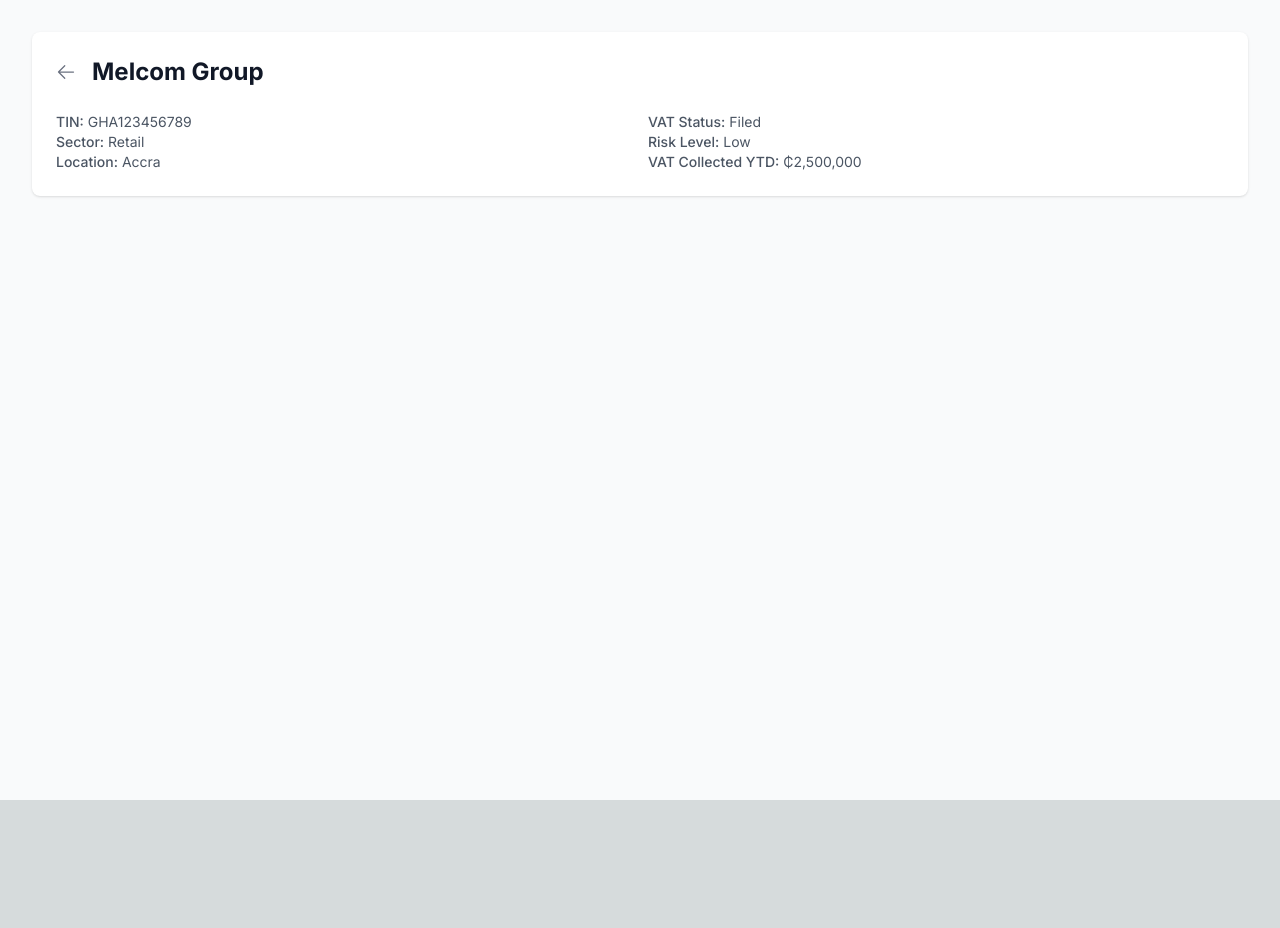
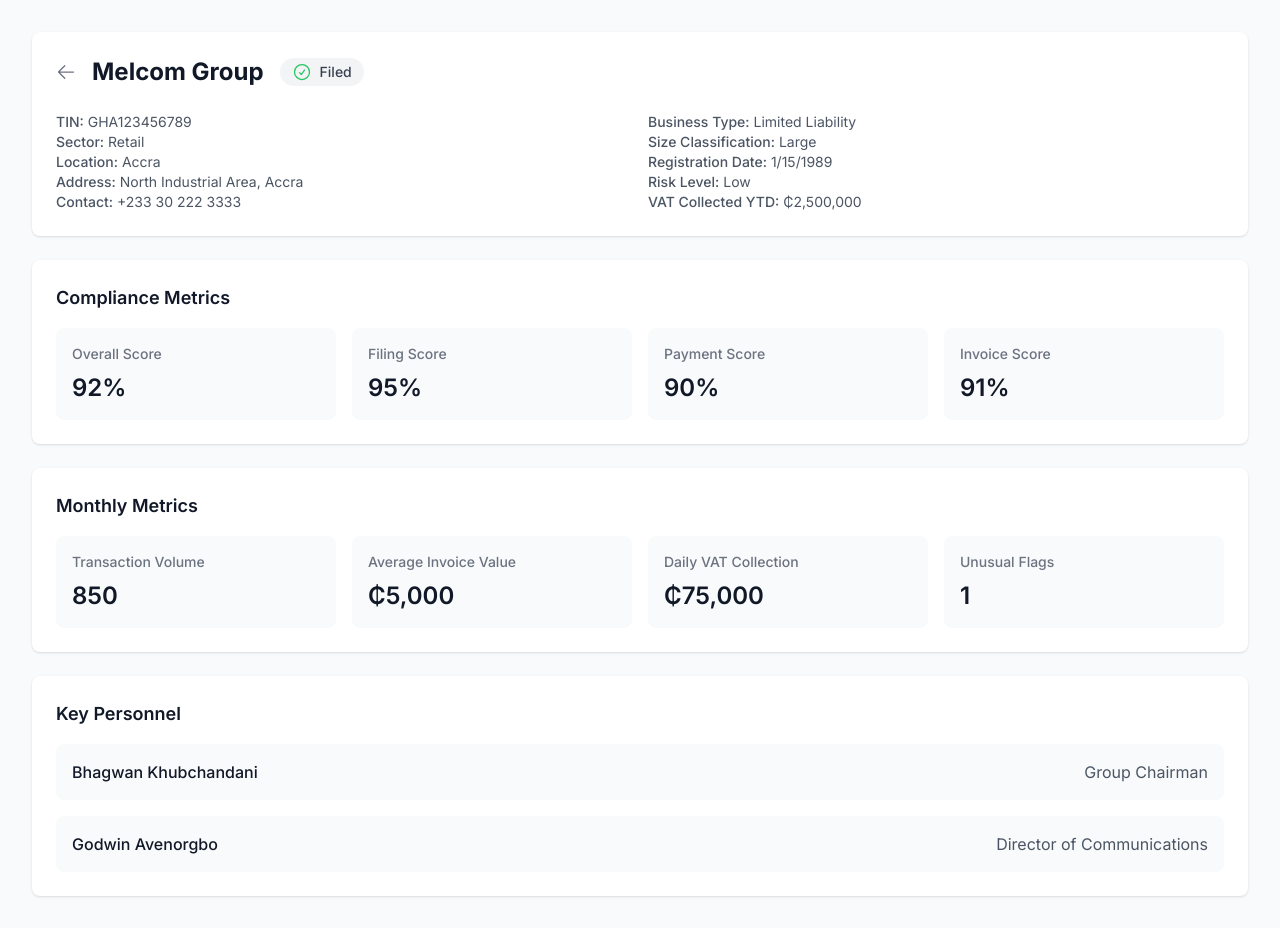
Before and after one commit to benjamint/Ghana-VAT-Portal, a Next.js app: page /businesses/1 in a window 1280 px wide. Before the commit the page ends 800 px from the top, so only its background shows below. Built offline with nearby package versions, Linux system fonts and the light colour scheme.

Commit message:
Restore detailed business information with build-compatible implementation

```diff
--- a/src/app/businesses/[id]/page.tsx
+++ b/src/app/businesses/[id]/page.tsx
@@ -1,4 +1,4 @@
-import { ArrowLeftIcon } from '@heroicons/react/24/outline';
+import { ArrowLeftIcon, CheckCircleIcon, ExclamationTriangleIcon, XCircleIcon } from '@heroicons/react/24/outline';
 import Link from 'next/link';
 import { getBusinessById } from '@/app/lib/data';
 import { notFound } from 'next/navigation';
@@ -19,16 +19,32 @@
     notFound();
   }
 
+  const getStatusIcon = (status: string) => {
+    switch (status) {
+      case 'Filed':
+        return <CheckCircleIcon className="h-5 w-5 text-green-500" />;
+      case 'Pending':
+        return <ExclamationTriangleIcon className="h-5 w-5 text-yellow-500" />;
+      default:
+        return <XCircleIcon className="h-5 w-5 text-red-500" />;
+    }
+  };
+
   return (
     <div className="min-h-screen bg-gray-50">
       <div className="max-w-7xl mx-auto px-4 sm:px-6 lg:px-8 py-8">
-        <div className="bg-white rounded-lg shadow">
+        {/* Basic Information */}
+        <div className="bg-white rounded-lg shadow mb-6">
           <div className="px-4 py-5 sm:p-6">
             <div className="flex items-center gap-4 mb-6">
               <Link href="/businesses" className="text-gray-500 hover:text-gray-700">
                 <ArrowLeftIcon className="w-5 h-5" />
               </Link>
               <h1 className="text-2xl font-bold text-gray-900">{business.name}</h1>
+              <div className="flex items-center gap-2 px-3 py-1 rounded-full bg-gray-100">
+                {getStatusIcon(business.vatStatus)}
+                <span className="text-sm font-medium text-gray-700">{business.vatStatus}</span>
+              </div>
             </div>
 
             <div className="grid grid-cols-2 gap-4 text-sm text-gray-600">
@@ -36,12 +52,97 @@
                 <p><span className="font-medium">TIN:</span> {business.tin}</p>
                 <p><span className="font-medium">Sector:</span> {business.sector}</p>
                 <p><span className="font-medium">Location:</span> {business.location}</p>
+                <p><span className="font-medium">Address:</span> {business.address}</p>
+                <p><span className="font-medium">Contact:</span> {business.contact}</p>
               </div>
               <div>
-                <p><span className="font-medium">VAT Status:</span> {business.vatStatus}</p>
+                <p><span className="font-medium">Business Type:</span> {business.businessType}</p>
+                <p><span className="font-medium">Size Classification:</span> {business.sizeClassification}</p>
+                <p><span className="font-medium">Registration Date:</span> {new Date(business.registrationDate).toLocaleDateString()}</p>
                 <p><span className="font-medium">Risk Level:</span> {business.riskLevel}</p>
                 <p><span className="font-medium">VAT Collected YTD:</span> ₵{business.vatCollectedYTD.toLocaleString()}</p>
               </div>
+            </div>
+          </div>
+        </div>
+
+        {/* Compliance Metrics */}
+        <div className="bg-white rounded-lg shadow mb-6">
+          <div className="px-4 py-5 sm:p-6">
+            <h2 className="text-lg font-semibold text-gray-900 mb-4">Compliance Metrics</h2>
+            <div className="grid grid-cols-4 gap-4">
+              <div className="p-4 bg-gray-50 rounded-lg">
+                <h3 className="text-sm font-medium text-gray-500">Overall Score</h3>
+                <div className="mt-2 text-2xl font-semibold text-gray-900">
+                  {business.complianceScore.overall}%
+                </div>
+              </div>
+              <div className="p-4 bg-gray-50 rounded-lg">
+                <h3 className="text-sm font-medium text-gray-500">Filing Score</h3>
+                <div className="mt-2 text-2xl font-semibold text-gray-900">
+                  {business.complianceScore.filing}%
+                </div>
+              </div>
+              <div className="p-4 bg-gray-50 rounded-lg">
+                <h3 className="text-sm font-medium text-gray-500">Payment Score</h3>
+                <div className="mt-2 text-2xl font-semibold text-gray-900">
+                  {business.complianceScore.payment}%
+                </div>
+              </div>
+              <div className="p-4 bg-gray-50 rounded-lg">
+                <h3 className="text-sm font-medium text-gray-500">Invoice Score</h3>
+                <div className="mt-2 text-2xl font-semibold text-gray-900">
+                  {business.complianceScore.invoice}%
+                </div>
+              </div>
+            </div>
+          </div>
+        </div>
+
+        {/* Monthly Metrics */}
+        <div className="bg-white rounded-lg shadow mb-6">
+          <div className="px-4 py-5 sm:p-6">
+            <h2 className="text-lg font-semibold text-gray-900 mb-4">Monthly Metrics</h2>
+            <div className="grid grid-cols-4 gap-4">
+              <div className="p-4 bg-gray-50 rounded-lg">
+                <h3 className="text-sm font-medium text-gray-500">Transaction Volume</h3>
+                <div className="mt-2 text-2xl font-semibold text-gray-900">
+                  {business.monthlyMetrics.transactionVolume}
+                </div>
+              </div>
+              <div className="p-4 bg-gray-50 rounded-lg">
+                <h3 className="text-sm font-medium text-gray-500">Average Invoice Value</h3>
+                <div className="mt-2 text-2xl font-semibold text-gray-900">
+                  ₵{business.monthlyMetrics.averageInvoiceValue.toLocaleString()}
+                </div>
+              </div>
+              <div className="p-4 bg-gray-50 rounded-lg">
+                <h3 className="text-sm font-medium text-gray-500">Daily VAT Collection</h3>
+                <div className="mt-2 text-2xl font-semibold text-gray-900">
+                  ₵{business.monthlyMetrics.dailyVatCollection.toLocaleString()}
+                </div>
+              </div>
+              <div className="p-4 bg-gray-50 rounded-lg">
+                <h3 className="text-sm font-medium text-gray-500">Unusual Flags</h3>
+                <div className="mt-2 text-2xl font-semibold text-gray-900">
+                  {business.monthlyMetrics.unusualFlags}
+                </div>
+              </div>
+            </div>
+          </div>
+        </div>
+
+        {/* Key Personnel */}
+        <div className="bg-white rounded-lg shadow">
+          <div className="px-4 py-5 sm:p-6">
+            <h2 className="text-lg font-semibold text-gray-900 mb-4">Key Personnel</h2>
+            <div className="space-y-4">
+              {business.keyPersonnel.map((person, index) => (
+                <div key={index} className="flex items-center justify-between p-4 bg-gray-50 rounded-lg">
+                  <span className="font-medium text-gray-900">{person.name}</span>
+                  <span className="text-gray-600">{person.role}</span>
+                </div>
+              ))}
             </div>
           </div>
         </div>
```
